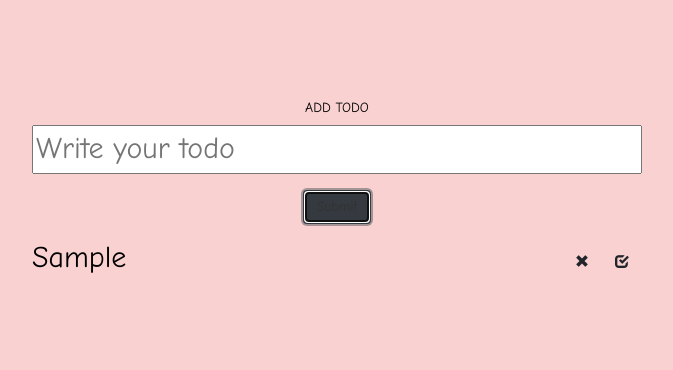
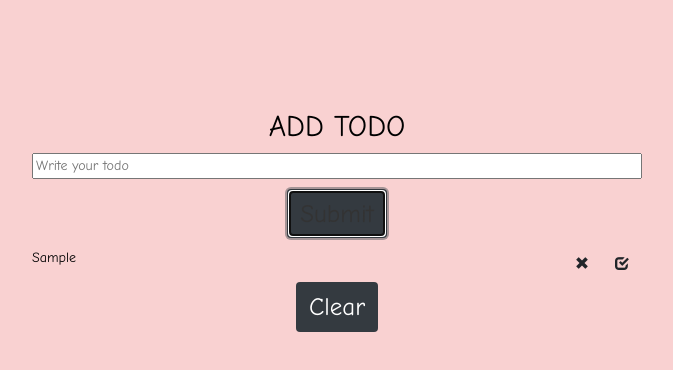
Before and after one commit to jcuello123/todo, a plain HTML site: page index.html in a window 1280 px wide. Both pictures are taken after typing "Sample" into the empty fields and a click on the button "Submit". Shown: the whole page, without its empty margins (303-976 px from the left). Drawn offline with nearby package versions, Linux system fonts and the light colour scheme.

Commit message:
Add files via upload

```diff
--- a/css/style.css
+++ b/css/style.css
@@ -2,7 +2,6 @@ body {
     background: #f9d1d1;
     color: #000;
     font-family: "Comic Sans MS", cursive, sans-serif;
-    font-size: 30px;
 }
 
 .container {
@@ -22,6 +21,11 @@ body {
 
 .submit-btn {
     margin: 10px;
+}
+
+.submit-btn .btn,
+.clear-btn .btn {
+    font-size: 25px;
 }
 
 .flex-container {
--- a/index.html
+++ b/index.html
@@ -12,19 +12,25 @@
 <title>Todo List</title>
 </head>
 
-<body>
+<body onload="show()">
     <div class="container">
         <div class="add-todo">
-            <h5>Add Todo</h5>
+            <h2>Add Todo</h2>
             <input id="input-text" type="text" placeholder="Write your todo">
             <div class="submit-btn">
                 <button class="btn btn-dark" onclick="addtodo()">Submit</button>
             </div>
+
         </div>
 
         <div id="todo-list">
 
         </div>
+
+        <div class="clear-btn">
+            <button class="btn btn-dark" onclick="clearStorage()">Clear</button>
+        </div>
+
     </div>
 
 
--- a/scripts/todo.js
+++ b/scripts/todo.js
@@ -3,10 +3,18 @@ function addtodo() {
     if (input == null || input == "") {
         alert('You must enter some text.');
     } else {
+
+
+
+        let saved = localStorage.getItem('tasks');
+
         let textNode = document.createTextNode(input);
 
         //main container
         let main = document.getElementById('todo-list');
+        if (saved) {
+            main.innerHTML = saved;
+        }
 
         //flex container
         let flexContainerDiv = document.createElement('div');
@@ -31,8 +39,7 @@ function addtodo() {
         let removeBtn = document.createElement('button');
         removeBtn.setAttribute('class', 'btn');
         removeBtn.setAttribute('id', 'removeBtn');
-        removeBtn.onclick = function() { remove(this) };
-        console.log(removeBtn)
+        removeBtn.setAttribute('onclick', 'remove(this);');
         let removeSpan = document.createElement('span');
         removeSpan.setAttribute('class', 'glyphicon glyphicon-remove');
 
@@ -40,7 +47,7 @@ function addtodo() {
         let completedBtn = document.createElement('button');
         completedBtn.setAttribute('class', 'btn');
         completedBtn.setAttribute('id', 'completeBtn');
-        completedBtn.onclick = function() { complete(this) };
+        completedBtn.setAttribute('onclick', 'complete(this);');
         let completedSpan = document.createElement('span');
         completedSpan.setAttribute('class', 'glyphicon glyphicon-check');
 
@@ -57,12 +64,21 @@ function addtodo() {
 
         //clear input box
         document.getElementById('input-text').value = "";
+
+        //localstorage
+
+        localStorage.setItem('tasks', main.innerHTML);
     }
 
 }
 
 function remove(task) {
+
     task.parentNode.parentNode.remove();
+
+    //update localstorage
+    let main = document.getElementById('todo-list');
+    localStorage.setItem('tasks', main.innerHTML);
 }
 
 function complete(button) {
@@ -70,4 +86,23 @@ function complete(button) {
 
     let children = button.parentNode.parentNode.children;
     children[0].children[0].style = 'text-decoration: line-through';
+
+    //update localstorage
+    let main = document.getElementById('todo-list');
+    localStorage.setItem('tasks', main.innerHTML);
 }
+
+function clearStorage() {
+    localStorage.clear('tasks');
+    show();
+}
+
+function show() {
+    let saved = localStorage.getItem('tasks');
+    let h1 = document.createElement('h1');
+    let msg = document.createTextNode('allo');
+    h1.appendChild(msg);
+
+    let main = document.getElementById('todo-list');
+    main.innerHTML = saved;
+}
```
